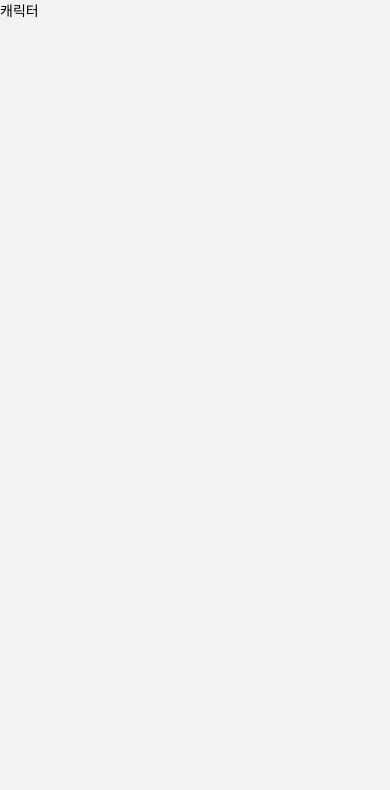
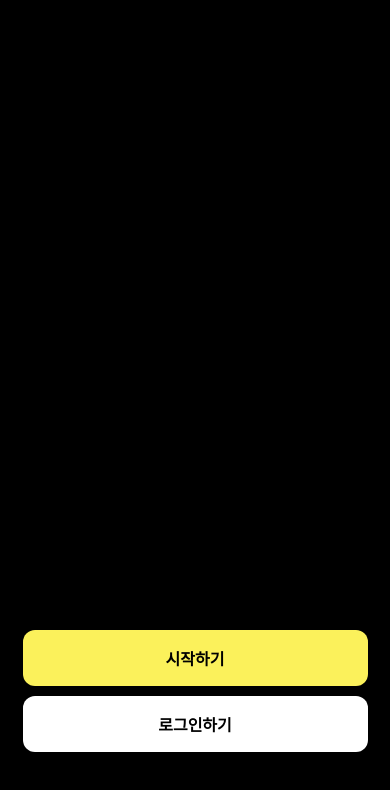
Before and after one commit to FourLeaves4/Client, a React Native app: screen /Start in a window 390 px wide. Before the commit this address had no page. Shown: the top 790 px of the page. Built offline with nearby package versions, Linux system fonts and the light colour scheme.

Commit message:
Feat: start page routing

```diff
--- a/App.js
+++ b/App.js
@@ -1,7 +1,8 @@
-import React from "react";
-import { NavigationContainer } from "@react-navigation/native";
-import { createStackNavigator } from "@react-navigation/stack";
-import Character from "./src/pages/Character";
+import React from 'react';
+import { NavigationContainer } from '@react-navigation/native';
+import { createStackNavigator } from '@react-navigation/stack';
+import Character from './src/pages/Character';
+import Start from './src/pages/start';
 
 const Stack = createStackNavigator();
 
@@ -9,6 +10,11 @@ export default function App() {
   return (
     <NavigationContainer>
       <Stack.Navigator>
+        <Stack.Screen
+          name="Start"
+          options={{ headerShown: false }}
+          component={Start}
+        />
         <Stack.Screen
           name="Choice"
           options={{ headerShown: false }}
--- /dev/null
+++ b/src/pages/start.jsx
@@ -0,0 +1,59 @@
+import { View, Text, TouchableOpacity, StyleSheet } from 'react-native';
+import React from 'react';
+
+export default function Start({ navigation }) {
+  return (
+    <View style={styles.container}>
+      <View style={styles.button}>
+        <TouchableOpacity
+          style={styles.button_start}
+          onPress={() => navigation.navigate('Start')}
+        >
+          <Text style={styles.buttonText}>시작하기</Text>
+        </TouchableOpacity>
+        <TouchableOpacity
+          style={styles.button_login}
+          onPress={() => navigation.navigate('Start')}
+        >
+          <Text style={styles.buttonText}>로그인하기</Text>
+        </TouchableOpacity>
+      </View>
+    </View>
+  );
+}
+
+const styles = StyleSheet.create({
+  container: {
+    flex: 1,
+    alignItems: 'center',
+    justifyContent: 'center',
+    backgroundColor: '#000000',
+  },
+  button: {
+    flex: 1,
+    justifyContent: 'flex-end',
+    paddingBottom: 82,
+  },
+  button_start: {
+    backgroundColor: '#FBF15B',
+    paddingVertical: 16,
+    paddingHorizontal: 24,
+    borderRadius: 12,
+    marginBottom: 10,
+    width: 345,
+  },
+  button_login: {
+    backgroundColor: '#ffffff',
+    paddingVertical: 16,
+    paddingHorizontal: 24,
+    borderRadius: 12,
+    marginBottom: 10,
+    width: 345,
+  },
+  buttonText: {
+    color: '#000000',
+    fontSize: 16,
+    fontWeight: 'bold',
+    textAlign: 'center',
+  },
+});
```
